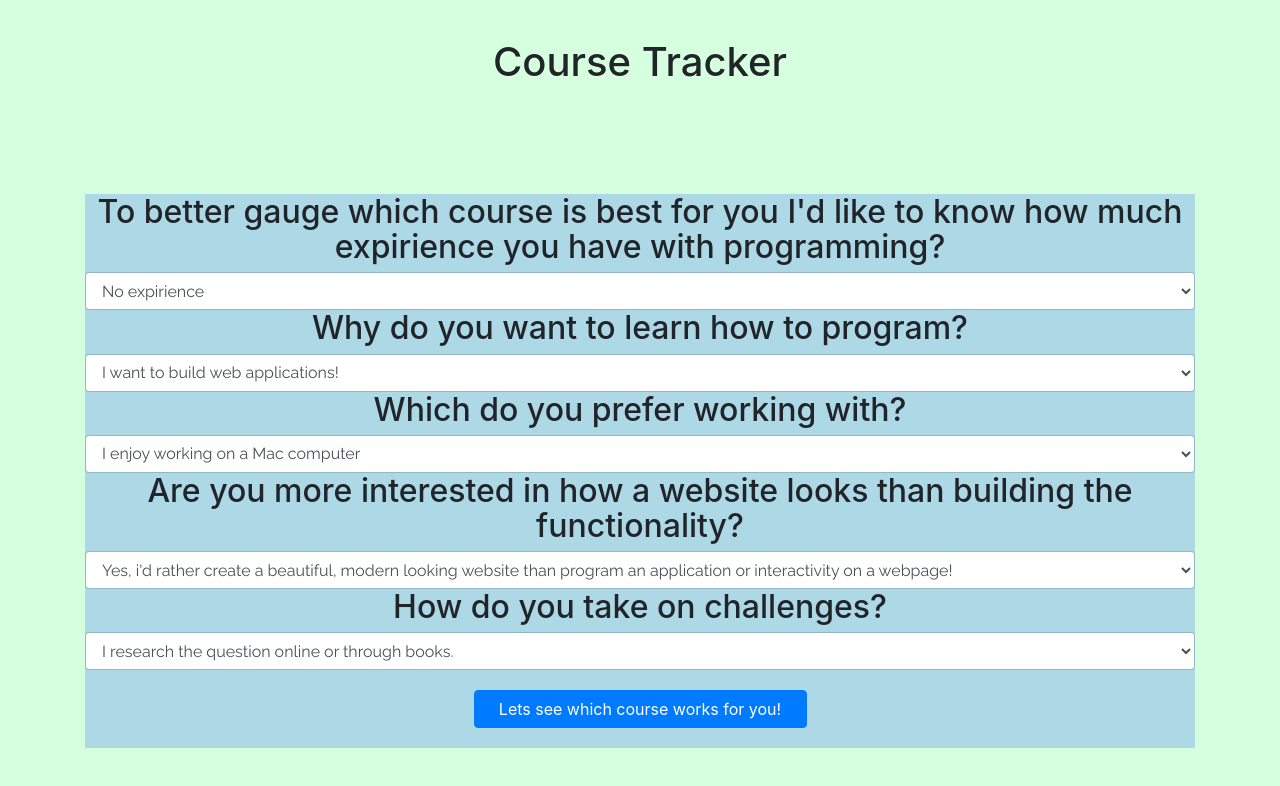
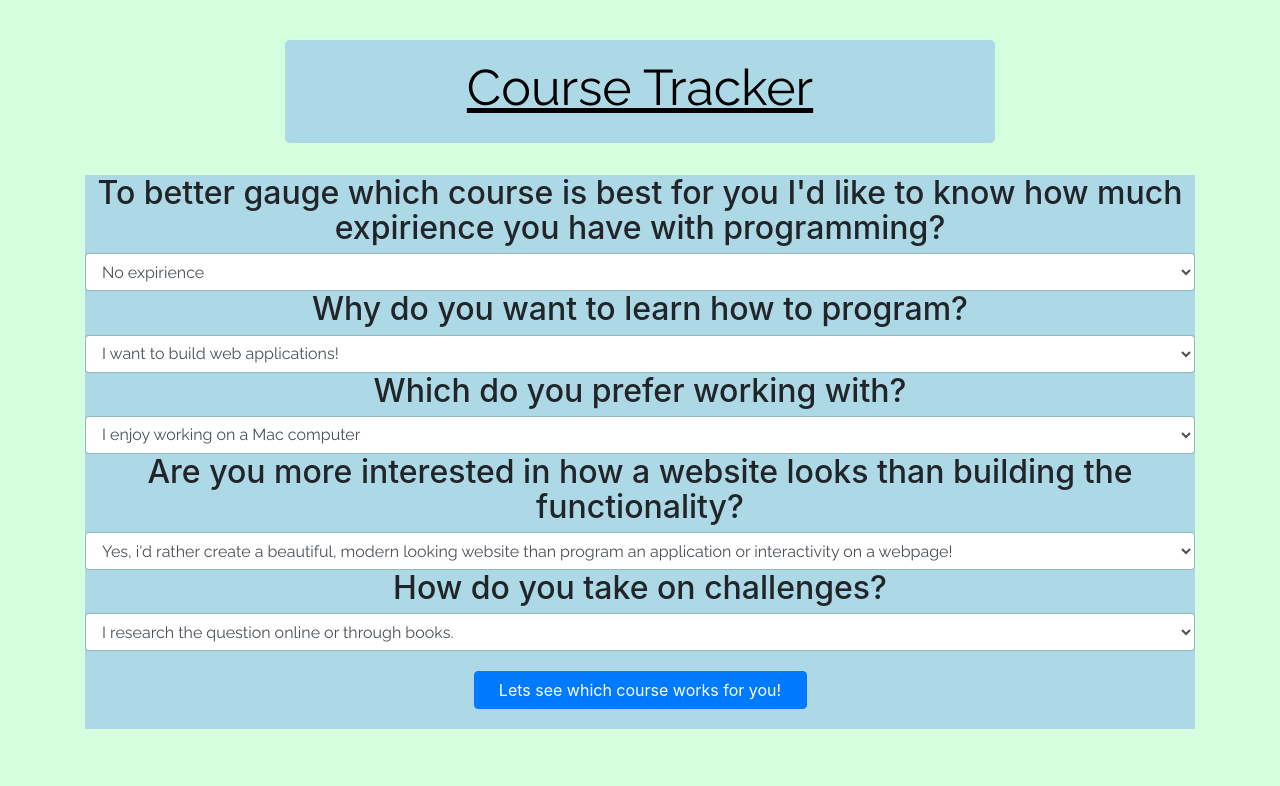
Before and after one commit to ngottlieb87/courseTracker, a plain HTML site: page index.html in a window 1280 px wide. Drawn offline with Linux system fonts and the light colour scheme.

Commit message:
add jumbotron and css to header

```diff
--- a/css/styles.css
+++ b/css/styles.css
@@ -8,10 +8,19 @@
   margin-left: 25%;
 }
 .well{
-  margin-top: 110px;
+  margin-top: 20px;
   margin-bottom: 10px;
   background-color:lightblue;
   text-align: center;
+}
+.jumbotron{
+  background-color: lightblue;
+  padding: 20px;
+  margin-top: 40px;
+  margin-left: 18%;
+  margin-right: 18%;
+
+
 }
 button{
   margin: 20px 10px 20px 10px;
@@ -23,10 +32,12 @@ body {
 }
 select {
   width: 50%;
-  font-family: 'Raleway', sans-serif; ;
+  font-family: 'Raleway', sans-serif;
 }
 h1{
-  margin-top: 40px;
   text-align: center;
-  font-size: 40px;
+  font-size: 50px;
+  font-family: 'Raleway', sans-serif;
+  color: black;
+  text-decoration-line: underline;
 }
--- a/index.html
+++ b/index.html
@@ -10,7 +10,9 @@
   </head>
   <body>
     <div class="container">
-      <h1>Course Tracker</h1>
+      <div class= "jumbotron">
+        <h1>Course Tracker</h1>
+      </div>
       <div class= "well center-block">
         <form id="userInputs">
           <h2>To better gauge which course is best for you I'd like to know how much expirience you have with programming? </h2>
```
